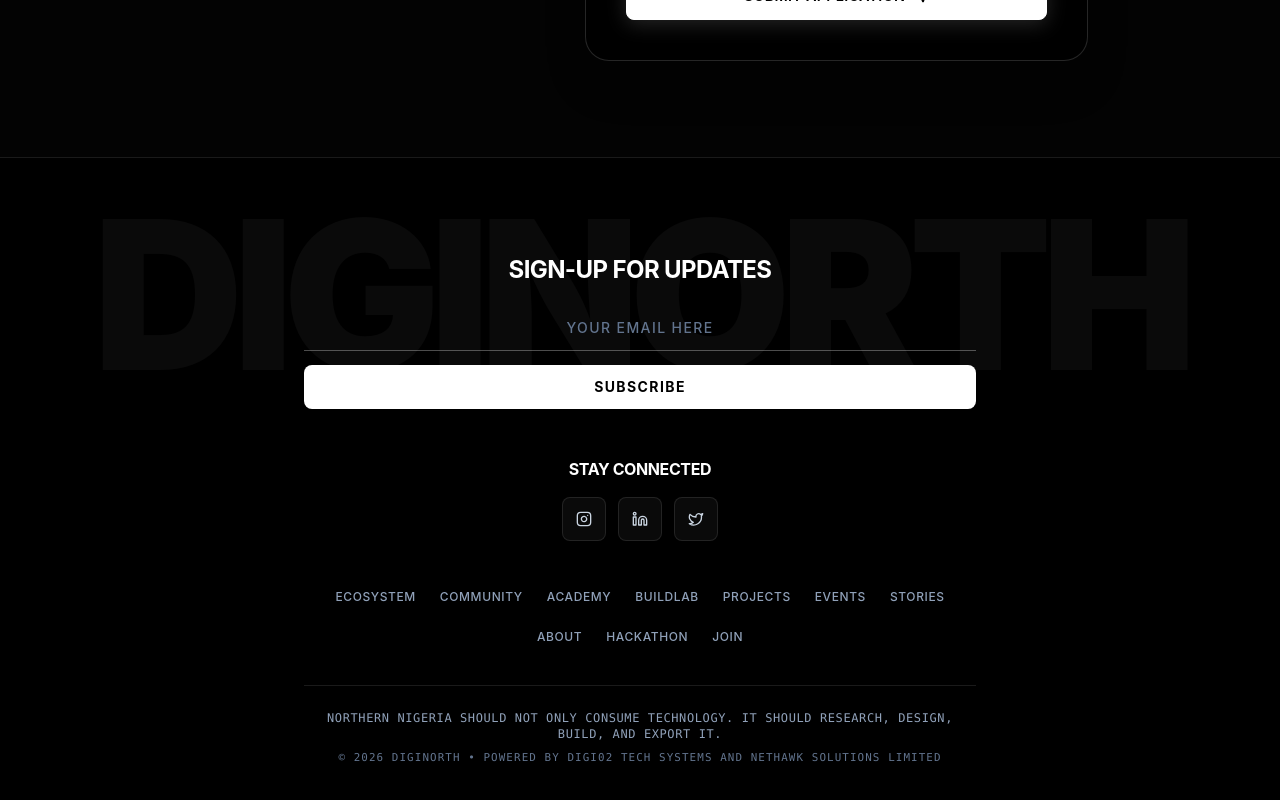
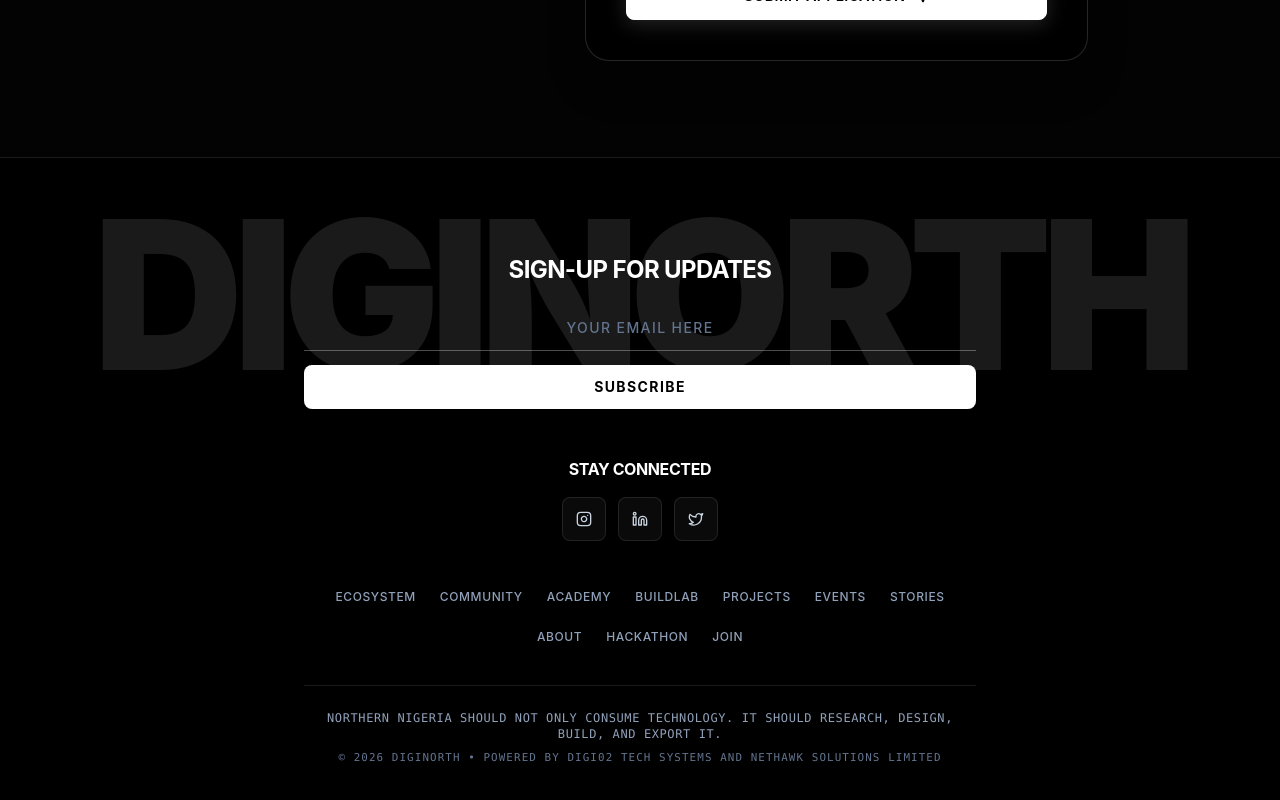
Before and after one commit to iNfix-2/DigiNorth, a Next.js app: page /join in a window 1280 px wide. Shown: the part 2300-3100 px from the top of the page. Built offline with nearby package versions, Linux system fonts and the light colour scheme; a web font is replaced by a local one.

Commit message:
style: increase footer watermark typography opacity for balanced visibility

```diff
--- a/components/Footer.jsx
+++ b/components/Footer.jsx
@@ -53,7 +53,7 @@
 
       {/* Massive Background DIGINORTH Typography Watermark */}
       <div className="pointer-events-none absolute inset-x-0 top-4 sm:top-8 flex items-center justify-center select-none overflow-hidden z-0">
-        <span className="font-space font-black text-6xl sm:text-8xl md:text-9xl lg:text-[13rem] tracking-tighter text-white/[0.04] uppercase leading-none whitespace-nowrap">
+        <span className="font-space font-black text-6xl sm:text-8xl md:text-9xl lg:text-[13rem] tracking-tighter text-white/[0.10] uppercase leading-none whitespace-nowrap">
           DIGINORTH
         </span>
       </div>
```
